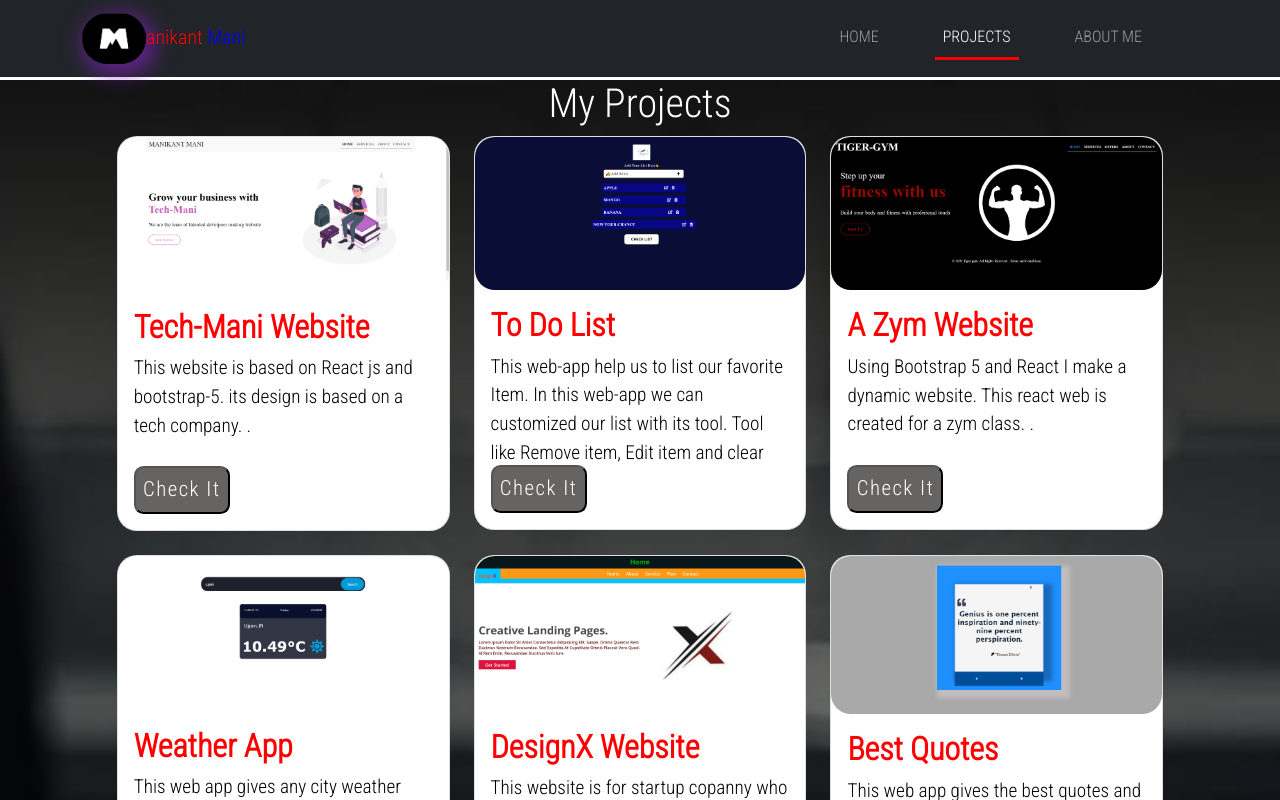
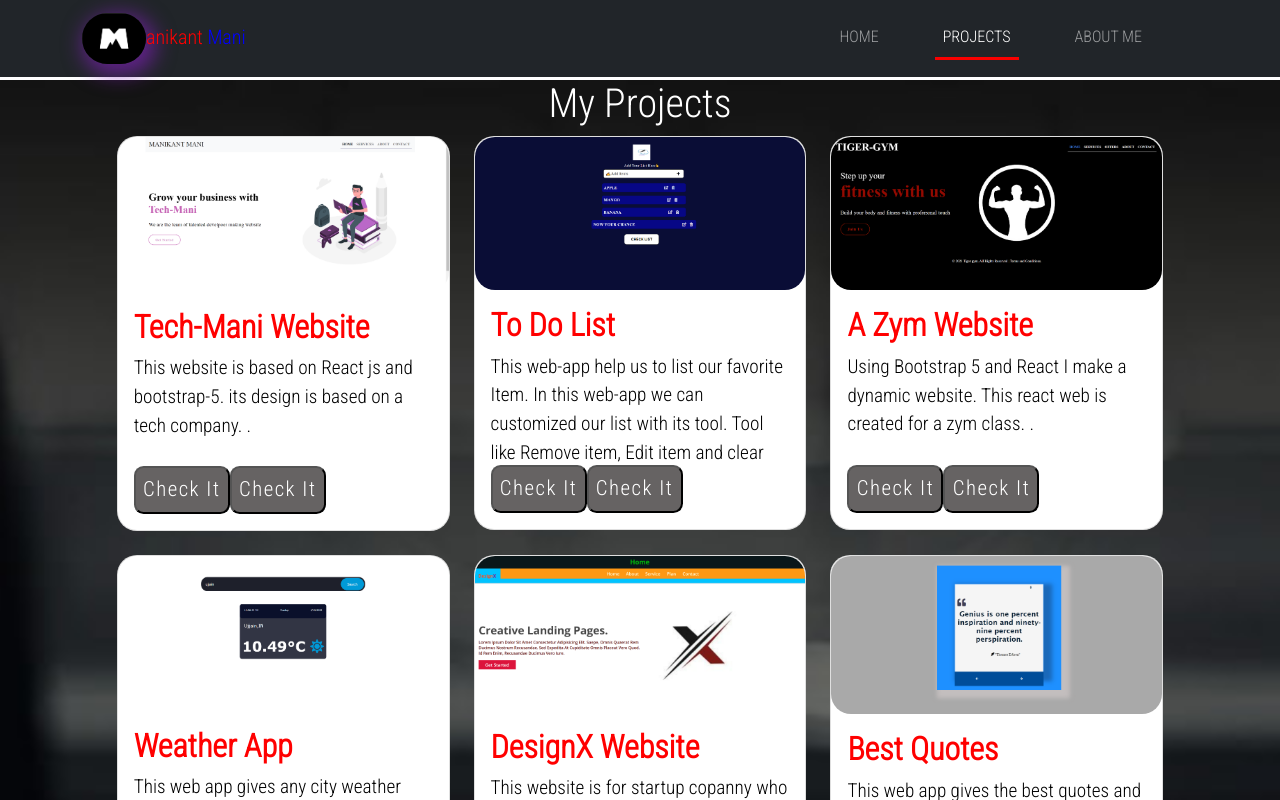
Before and after one commit to ManikantMani/webapp, a React (Create React App) app: page /project in a window 1280 px wide. Shown: the top 800 px of the page. Built offline with nearby package versions, Linux system fonts and the light colour scheme; a web font is replaced by a local one.

Commit message:
button added

```diff
--- a/src/pages/ProjectCard.jsx
+++ b/src/pages/ProjectCard.jsx
@@ -14,6 +14,7 @@ const ProjectCard = (props) => {
                         <p className="card-text">{props.detail}.</p>
                         {/* <NavLink to ="/project" className= "button"><button>Check It</button></NavLink> */}
                         <a className='projectLink' href={props.link} target= "_blank"><button className="button_project">Check It</button></a>
+                        <a className='projectLink2' href={props.link} target= "_blank"><button className="button_project">Check It</button></a>
                     </div>
                 </div>
             </div>
```
